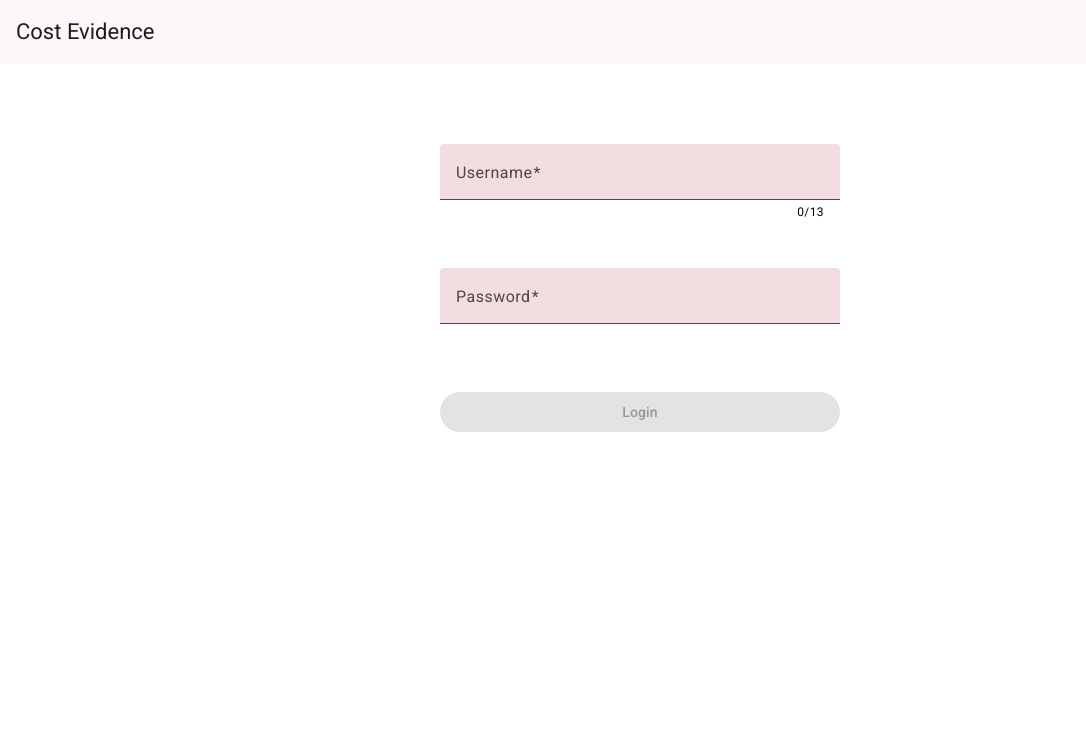
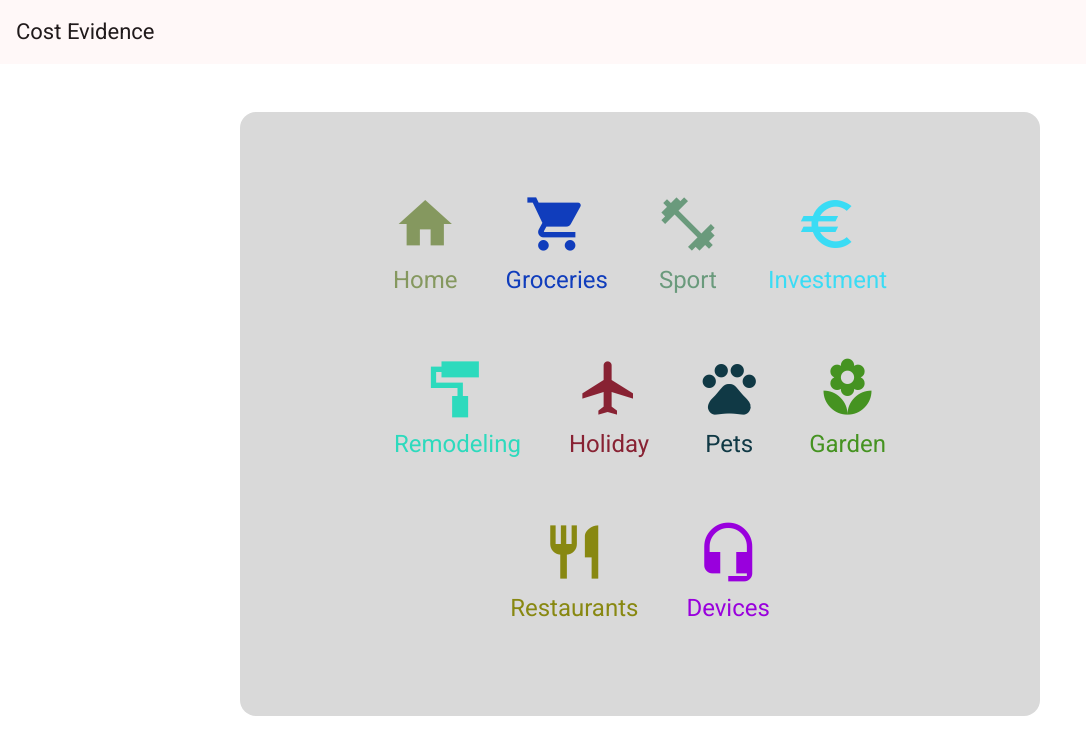
Before and after one commit to AdamBoczula/bootcamp-evidence-ui, an Angular app: page / in a window 1280 px wide. Before the commit this address led to /login. Shown: the top 754 px of the page, without its empty margins (0-1086 px from the left). Built offline with nearby package versions, Linux system fonts and the light colour scheme.

Commit message:
Dashboard list with item components

```diff
--- a/src/app/auth/auth.service.ts
+++ b/src/app/auth/auth.service.ts
@@ -1,13 +1,13 @@
 import { Injectable } from '@angular/core';
+import { BehaviorSubject } from 'rxjs';
 import { UserLoginType } from './models/userLogin';
 import { USER } from './UserSecret';
-import { BehaviorSubject } from 'rxjs';
 
 @Injectable({
   providedIn: 'root',
 })
 export class AuthService {
-  private _isUserLoggedIn$ = new BehaviorSubject<boolean>(false);
+  private _isUserLoggedIn$ = new BehaviorSubject<boolean>(true);
   public isUserLoggedIn$ = this._isUserLoggedIn$.asObservable();
 
   public login({ password, username }: UserLoginType): boolean {
--- /dev/null
+++ b/src/app/component/categories-list-item/categories-list-item.component.scss
@@ -0,0 +1,13 @@
+:host {
+  display: flex;
+  flex-direction: column;
+  align-items: center;
+  gap: 0.5rem;
+  cursor: pointer;
+
+  mat-icon {
+    width: 4rem;
+    height: 4rem;
+    font-size: 4rem;
+  }
+}
--- /dev/null
+++ b/src/app/component/categories-list-item/categories-list-item.component.ts
@@ -0,0 +1,46 @@
+import {
+  Component,
+  EventEmitter,
+  HostBinding,
+  HostListener,
+  Input,
+  Output,
+  ViewChild,
+} from '@angular/core';
+import { DashboardCategory } from '../../dashboard/models/dashboard-category.type';
+import { CommonModule } from '@angular/common';
+import { MatIconModule } from '@angular/material/icon';
+
+@Component({
+  selector: 'app-categories-list-item',
+  standalone: true,
+  imports: [CommonModule, MatIconModule],
+  template: `
+    <mat-icon
+      aria-hidden="false"
+      aria-label="Example home icon"
+      [fontIcon]="category.icon"
+    ></mat-icon>
+    <h6>{{ category.title }}</h6>
+  `,
+  styleUrl: './categories-list-item.component.scss',
+})
+export class CategoriesListItemComponent {
+  @Input({ required: true })
+  public category!: DashboardCategory;
+
+  @Output()
+  public categoryClicked = new EventEmitter<DashboardCategory>();
+
+  @HostBinding('style.color') get color() {
+    return this.category.color;
+  }
+
+  @HostListener('click', ['$event.target'])
+  hostClicked(): void {
+    console.log(
+      '🚀 ~ CategoriesListItemComponent ~ hostClicked ~ hostClicked:',
+    );
+    this.categoryClicked.emit(this.category);
+  }
+}
--- /dev/null
+++ b/src/app/component/categories-list/categories-list.component.scss
@@ -0,0 +1,10 @@
+:host {
+  display: block;
+  width: 100%;
+  display: flex;
+  width: 100%;
+  flex-wrap: wrap;
+  gap: 3rem;
+  justify-content: center;
+  align-items: center;
+}
--- /dev/null
+++ b/src/app/component/categories-list/categories-list.component.ts
@@ -0,0 +1,24 @@
+import { Component, Input, Output } from '@angular/core';
+import { DashboardCategory } from '../../dashboard/models/dashboard-category.type';
+import { CommonModule } from '@angular/common';
+import { CategoriesListItemComponent } from '../categories-list-item/categories-list-item.component';
+
+@Component({
+  selector: 'app-categories-list',
+  standalone: true,
+  imports: [CommonModule, CategoriesListItemComponent],
+  template: `
+    @for (category of categoriesList; track category.title) {
+      <div class="category-list-container">
+        <app-categories-list-item [category]="category" />
+      </div>
+    } @empty {
+      <h4>There are no items.</h4>
+    }
+  `,
+  styleUrl: './categories-list.component.scss',
+})
+export class CategoriesListComponent {
+  @Input({ required: true })
+  public categoriesList: DashboardCategory[] = [];
+}
--- a/src/app/dashboard/constants/dashboard-categories.ts
+++ b/src/app/dashboard/constants/dashboard-categories.ts
@@ -1,14 +1,14 @@
 import { DashboardCategory } from '../models/dashboard-category.type';
 
 export const DASHBOARD_CATEGORIES_LIST: DashboardCategory[] = [
-  { title: 'Home' },
-  { title: 'Groceries' },
-  { title: 'Sport' },
-  { title: 'Investment' },
-  { title: 'Remodeling' },
-  { title: 'Holiday' },
-  { title: 'Pets' },
-  { title: 'Garden' },
-  { title: 'Restaurants' },
-  { title: 'Devices' },
+  { title: 'Home', color: '#85985f', icon: 'home' },
+  { title: 'Groceries', color: '#103dbc', icon: 'shopping_cart' },
+  { title: 'Sport', color: '#6a9a7c', icon: 'fitness_center' },
+  { title: 'Investment', color: '#0dfb', icon: 'euro' },
+  { title: 'Remodeling', color: '#2ddabd', icon: 'imagesearch_roller' },
+  { title: 'Holiday', color: '#823', icon: 'flight' },
+  { title: 'Pets', color: '#103945', icon: 'pets' },
+  { title: 'Garden', color: '#459321', icon: 'local_florist' },
+  { title: 'Restaurants', color: '#881', icon: 'restaurant' },
+  { title: 'Devices', color: '#90d', icon: 'headset_mic' },
 ];
--- a/src/app/dashboard/dashboard-container/dashboard-container.component.scss
+++ b/src/app/dashboard/dashboard-container/dashboard-container.component.scss
@@ -0,0 +1,12 @@
+:host {
+  width: 50%;
+  max-width: 800px;
+  min-width: 500px;
+
+  margin: 3rem auto;
+
+  display: block;
+  background-color: #d9d9d9;
+  padding: 5rem;
+  border-radius: 1rem;
+}
--- a/src/app/dashboard/dashboard-container/dashboard-container.component.ts
+++ b/src/app/dashboard/dashboard-container/dashboard-container.component.ts
@@ -4,26 +4,21 @@ import { RouterModule } from '@angular/router';
 import { delay, map, Observable, Subject, switchMap } from 'rxjs';
 import { DashboardService } from '../dashboard.service';
 import { DashboardCategory } from '../models/dashboard-category.type';
+import { CategoriesListComponent } from '../../component/categories-list/categories-list.component';
 
 @Component({
   selector: 'app-dashboard-container',
   standalone: true,
-  imports: [RouterModule, CommonModule],
+  imports: [RouterModule, CommonModule, CategoriesListComponent],
   template: `
-    <a [routerLink]="['/login']">Back to login</a>
-    @for (category of categoriesList$ | async; track category.title) {
-      <li>{{ category | json }}</li>
-    } @empty {
-      <li>There are no items.</li>
+    @if (categoriesList$ | async) {
+      <app-categories-list [categoriesList]="(categoriesList$ | async) ?? []" />
     }
-
-    <button (click)="click$.next()">Filter something</button>
   `,
   styleUrl: './dashboard-container.component.scss',
 })
 export class DashboardContainerComponent {
   public categoriesList$: Observable<DashboardCategory[]>;
-  public click$ = new Subject<void>();
   constructor(private dashboardService: DashboardService) {
     this.ngOnInit();
     this.categoriesList$ = this.dashboardService.dashboardCategriesList$;
--- a/src/app/dashboard/models/dashboard-category.type.ts
+++ b/src/app/dashboard/models/dashboard-category.type.ts
@@ -1,5 +1,5 @@
 export interface DashboardCategory {
   title: string;
-  icon?: string;
-  color?: string;
+  icon: string;
+  color: string;
 }
```
Also changed, not shown: 2 other files (tests, documents, lock files or other folders).
